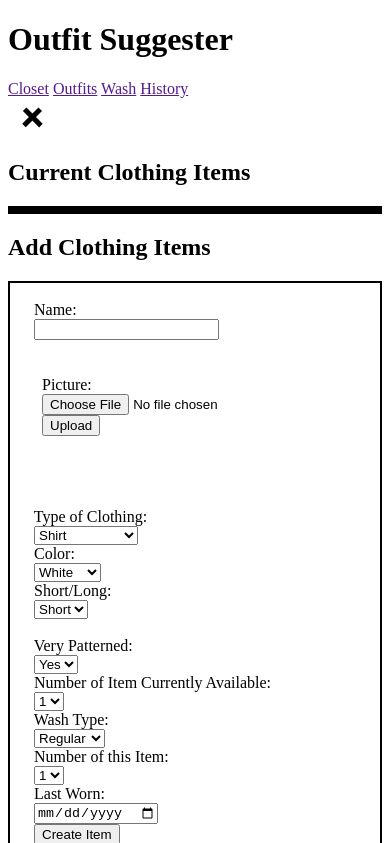
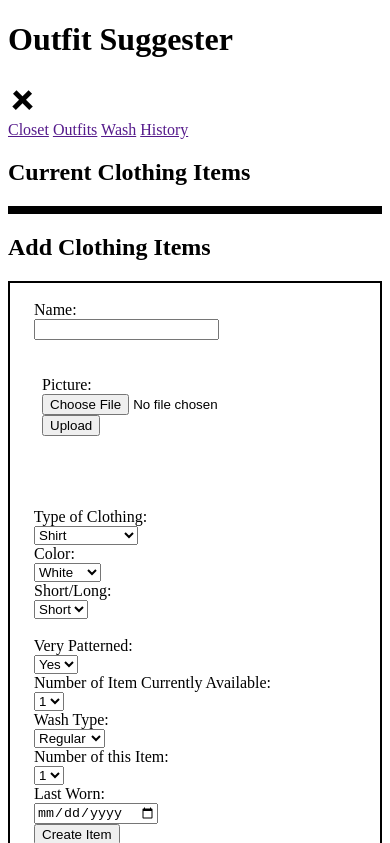
Before and after one commit to avajustice/outfit-suggester, a plain HTML site: page index.html in a window 390 px wide. Both pictures are taken after a click on the button 25 px from the left and 118 px from the top of the page. Shown: the top 843 px of the page. Drawn offline with Linux system fonts and the light colour scheme; no server answers.

Commit message:
Make the hamburger move correctly

```diff
--- a/index.html
+++ b/index.html
@@ -10,15 +10,15 @@
   <body>
     <h1>Outfit Suggester</h1>
 
-    <nav>
-        <a href="">Closet</a>
-        <a href="">Outfits</a>
-        <a href="">Wash</a>
-        <a href="">History</a>
-    </nav>
-    <button class = "hamburger is-active">
+    <button class = "hamburger" id = "hambuger">
       <div class="bar"></div>
     </button>
+    <nav>
+      <a href="">Closet</a>
+      <a href="">Outfits</a>
+      <a href="">Wash</a>
+      <a href="">History</a>
+    </nav>
 
     <h2>Current Clothing Items</h2>
     <div id="items-list"></div>
--- a/scripts/main.js
+++ b/scripts/main.js
@@ -28,6 +28,7 @@
     const previousWeekHistoryButton = document.getElementById("previous-week-history");
     const historyStartDateSelect = document.getElementById("history-date");
     const updateHistoryButton = document.getElementById("update-history");
+    const menuButton = document.getElementById("hambuger");
 
     const webServiceURL = "https://5a562d9d-ecb7-4661-b268-bcc1ac3ef0c2-00-2u3o7ifjw9vh1.worf.repl.co/"
     let imageFilePath = "";
@@ -1023,4 +1024,9 @@
     updateHistoryButton.addEventListener('click', function() {
         displayHistoryAfterDateSelect();
     });
+
+    menuButton.addEventListener("click", function() {
+        menuButton.classList.toggle("is-active");
+    });
+
 })();
--- a/styles/style.css
+++ b/styles/style.css
@@ -27,7 +27,7 @@ div:not(#upload, #new-item-img, #outfits, .bar) {
 
 /* Twist top line*/
 .hamburger.is-active:before {
-    transform: rotate(-45deg) translate(-8px, 6px);
+    transform: rotate(45deg) translate(0px, 15px);
 }
 
 /* Make middle line disappear */
@@ -37,5 +37,5 @@ div:not(#upload, #new-item-img, #outfits, .bar) {
 
 /* Twist bottom line other direction*/
 .hamburger.is-active:after {
-    transform: rotate(45deg) translate(-9px, -8px);
+    transform: rotate(-45deg) translate(0px, -16px);
 }
```
